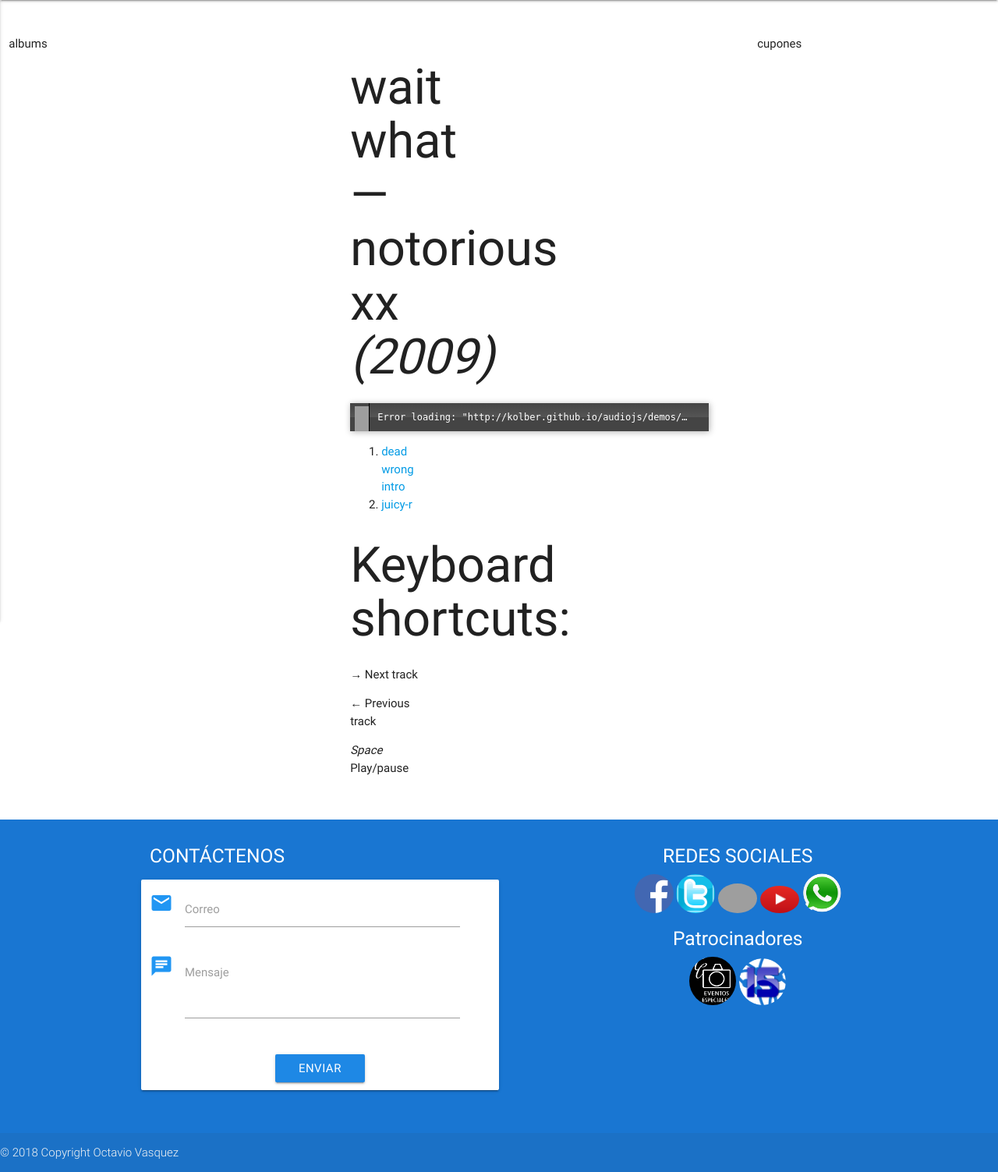
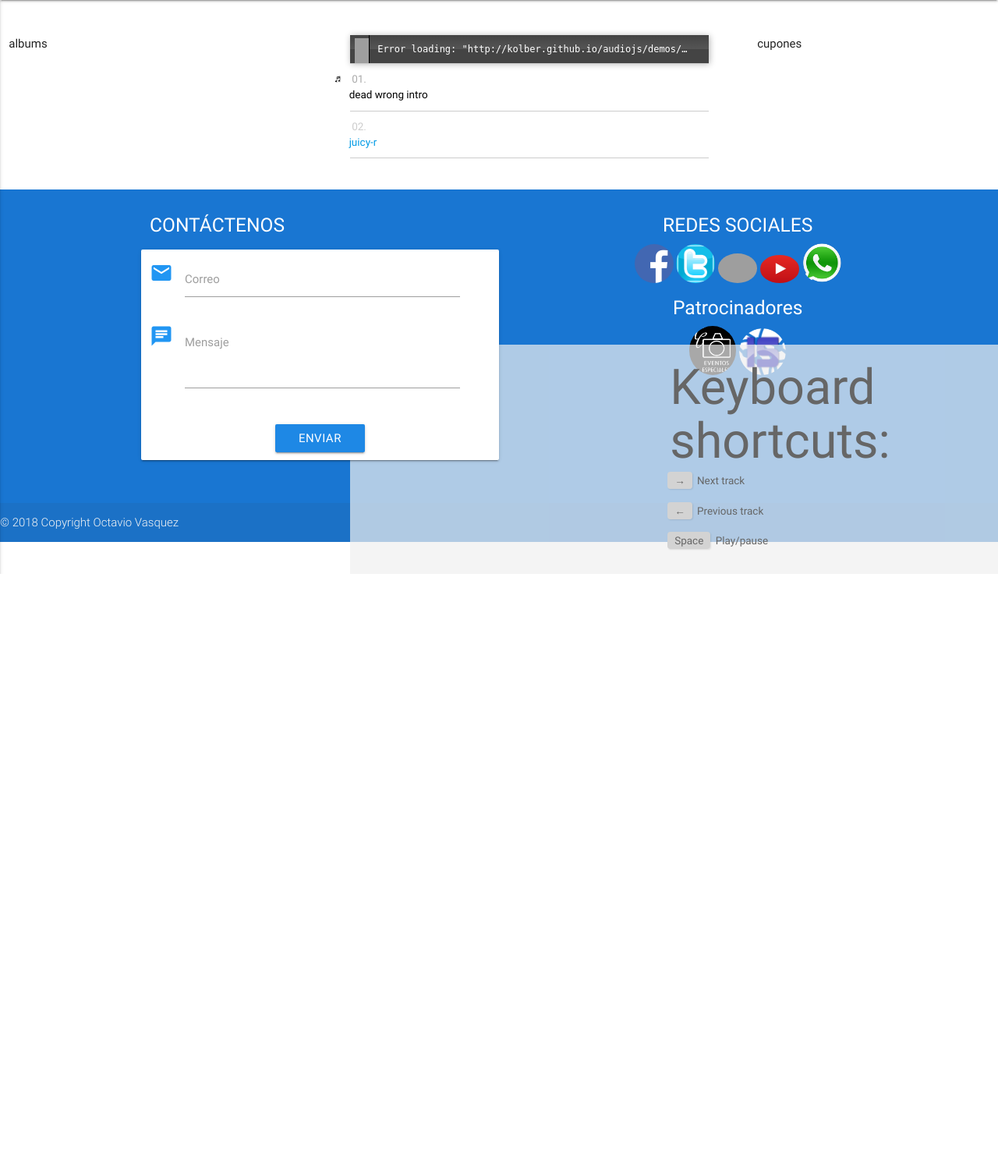
Before and after one commit to anonimyusdj/octaviomusic, a PHP site: the page made by index.php in a window 1280 px wide. Shown: the part 64-1567 px from the top of the page at 78% size. After the commit the page ends 800 px from the top, so only its background shows below. Run offline with PHP 8.4, Linux system fonts and the light colour scheme; some libraries are stand-ins or nearby versions; grey boxes are pictures that could not be loaded.

Commit message:
reproductor

```diff
--- a/assets/css/personal.css
+++ b/assets/css/personal.css
@@ -65,3 +65,23 @@
 .parallax-container {
       height: 100px;
     }
+
+    ol { padding: 0px; margin: 0px; list-style: decimal-leading-zero inside; color: #ccc; width: 460px; border-top: 1px solid #ccc; font-size: 0.9em; }
+          ol li { position: relative; margin: 0px; padding: 9px 2px 10px; border-bottom: 1px solid #ccc; cursor: pointer; }
+          ol li a { display: block; text-indent: -3.3ex; padding: 0px 0px 0px 20px; }
+          li.playing { color: #aaa; text-shadow: 1px 1px 0px rgba(255, 255, 255, 0.3); }
+          li.playing a { color: #000; }
+          li.playing:before { content: '♬'; width: 14px; height: 14px; padding: 3px; line-height: 14px; margin: 0px; position: absolute; left: -24px; top: 9px; color: #000; font-size: 13px; text-shadow: 1px 1px 0px rgba(0, 0, 0, 0.2); }
+
+          #shortcuts { position: fixed; bottom: 0px; width: 100%; color: #666; font-size: 0.9em; margin: 60px 0px 0px; padding: 20px 20px 15px; background: #f3f3f3; background: rgba(240, 240, 240, 0.7); }
+          #shortcuts div { width: 460px; margin: 0px auto; }
+          #shortcuts h1 { margin: 0px 0px 6px; }
+          #shortcuts p { margin: 0px 0px 18px; }
+          #shortcuts em { font-style: normal; background: #d3d3d3; padding: 3px 9px; position: relative; left: -3px;
+            -webkit-border-radius: 4px; -moz-border-radius: 4px; -o-border-radius: 4px; border-radius: 4px;
+            -webkit-box-shadow: 1px 1px 2px rgba(0, 0, 0, 0.1); -moz-box-shadow: 1px 1px 2px rgba(0, 0, 0, 0.1); -o-box-shadow: 1px 1px 2px rgba(0, 0, 0, 0.1); box-shadow: 1px 1px 2px rgba(0, 0, 0, 0.1); }
+
+          @media screen and (max-device-width: 480px) {
+            #wrapper { position: relative; left: -3%; }
+            #shortcuts { display: none; }
+          }
--- a/view/home/reproductor.php
+++ b/view/home/reproductor.php
@@ -10,9 +10,8 @@
         <div class="row">
             <div class="col s12 m4">
               <div id="wrapper">
-      <h1>wait what — notorious xx <em>(2009)</em></h1>
-      <audio preload></audio>
-      <ol>
+          <audio preload></audio>
+          <ol>
         <li><a href="#" data-src="http://kolber.github.io/audiojs/demos/mp3/01-dead-wrong-intro.mp3">dead wrong intro</a></li>
         <li><a href="#" data-src="http://kolber.github.io/audiojs/demos/mp3/02-juicy-r.mp3">juicy-r</a></li>
 
```
